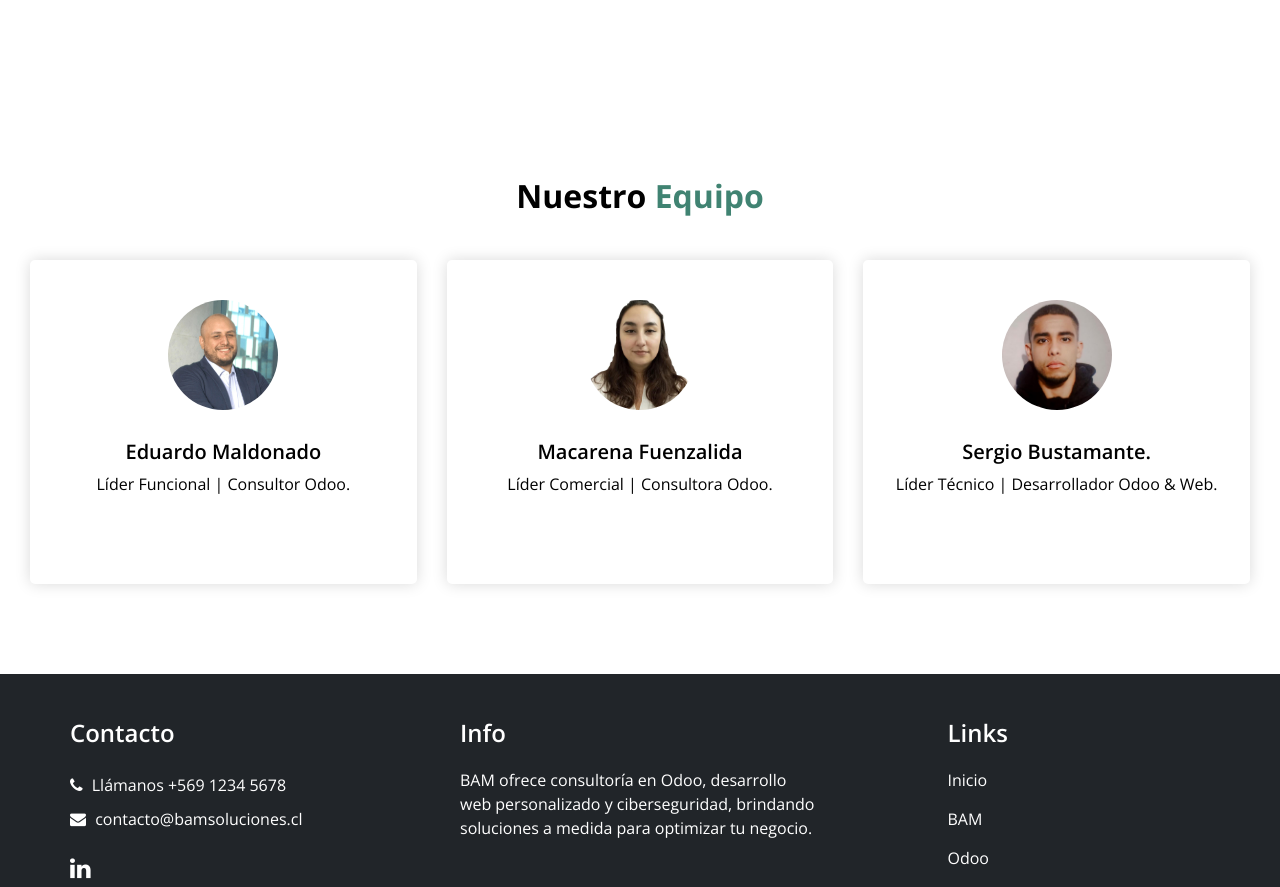
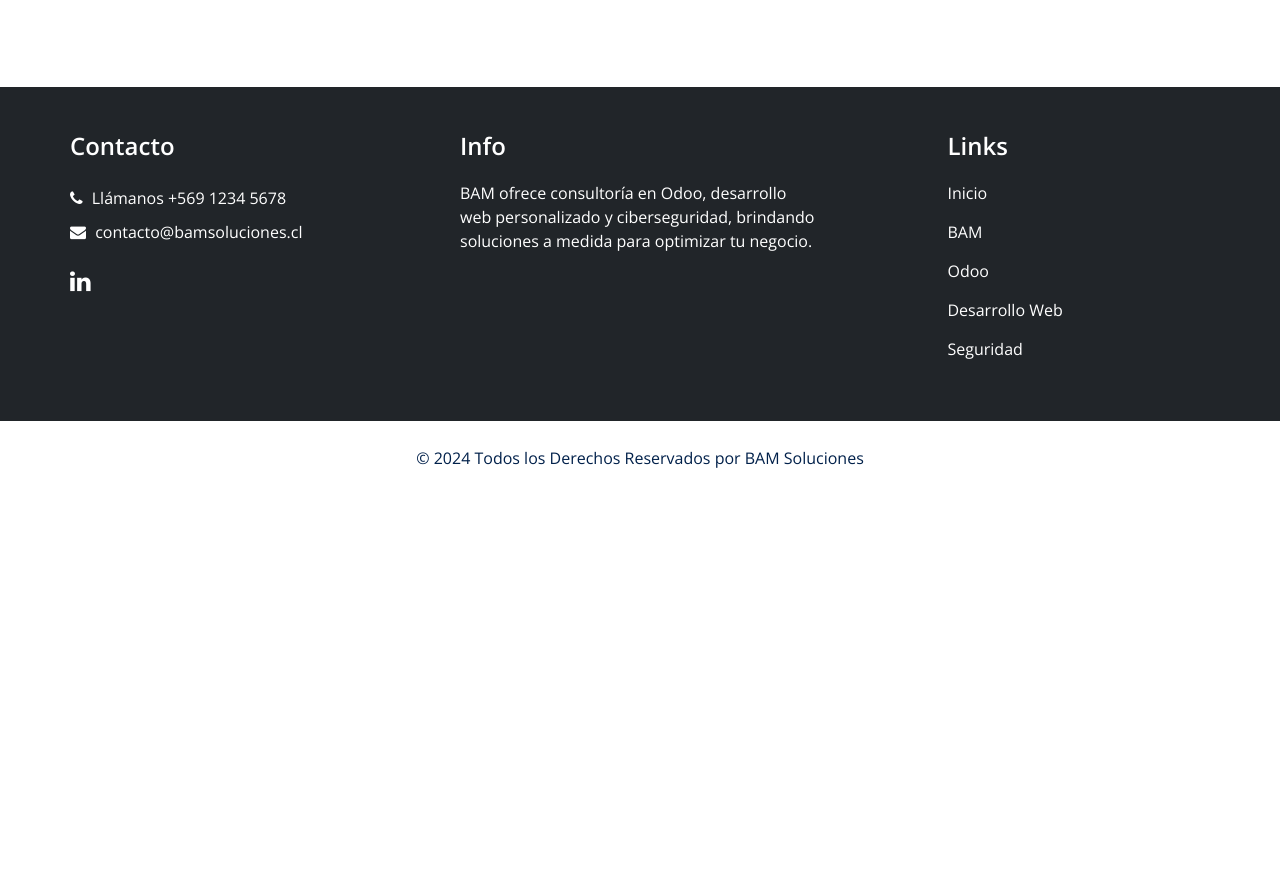
Before and after one commit to bam-cia/bam-cl, a plain HTML site: page about.html in a window 1280 px wide. Shown: the part 1430-2317 px from the top of the page. After the commit the page ends 1925 px from the top, so only its background shows below. Drawn offline with nearby package versions, Linux system fonts and the light colour scheme; some packages are replaced by stand-ins of ours.

Commit message:
del team section

```diff
--- a/about.html
+++ b/about.html
@@ -119,118 +119,6 @@
 
   <!-- end about section -->
 
-  <!-- team section -->
-  <section class="team_section layout_padding">
-    <div class="container-fluid">
-        <div class="heading_container heading_center">
-            <h2 class="">
-                Nuestro <span> Equipo</span>
-            </h2>
-        </div>
-        <div class="team_container">
-            <div class="row">
-                <div class="col-lg-4 col-sm-6">
-                    <div class="box ">
-                        <div class="img-box">
-                            <img src="images/eduardo.jpeg" class="img1" alt="">
-                        </div>
-                        <div class="detail-box">
-                            <h5>
-                                Eduardo Maldonado
-                            </h5>
-                            <p>
-                                Líder Funcional | Consultor Odoo.
-                            </p>
-                        </div>
-                        <div class="social_box">
-                            <a href="#">
-                            <i class="fa fa-facebook" aria-hidden="true"></i>
-                            </a>
-                            <a href="#">
-                            <i class="fa fa-twitter" aria-hidden="true"></i>
-                            </a>
-                            <a href="#">
-                            <i class="fa fa-linkedin" aria-hidden="true"></i>
-                            </a>
-                            <a href="#">
-                            <i class="fa fa-instagram" aria-hidden="true"></i>
-                            </a>
-                            <a href="#">
-                            <i class="fa fa-youtube-play" aria-hidden="true"></i>
-                            </a>
-                        </div>
-                    </div>
-                </div>
-                <div class="col-lg-4 col-sm-6">
-                    <div class="box ">
-                        <div class="img-box">
-                            <img src="images/macarena.jpg" class="img1" alt="">
-                        </div>
-                        <div class="detail-box">
-                            <h5>
-                                Macarena Fuenzalida
-                            </h5>
-                            <p>
-                                Líder Comercial | Consultora Odoo.
-                            </p>
-                        </div>
-                        <div class="social_box">
-                            <a href="#">
-                            <i class="fa fa-facebook" aria-hidden="true"></i>
-                            </a>
-                            <a href="#">
-                            <i class="fa fa-twitter" aria-hidden="true"></i>
-                            </a>
-                            <a href="#">
-                            <i class="fa fa-linkedin" aria-hidden="true"></i>
-                            </a>
-                            <a href="#">
-                            <i class="fa fa-instagram" aria-hidden="true"></i>
-                            </a>
-                            <a href="#">
-                            <i class="fa fa-youtube-play" aria-hidden="true"></i>
-                            </a>
-                        </div>
-                    </div>
-                </div>
-                <div class="col-lg-4 col-sm-6">
-                    <div class="box ">
-                        <div class="img-box">
-                            <img src="images/sergio.jpeg" class="img1" alt="">
-                        </div>
-                        <div class="detail-box">
-                            <h5>
-                                Sergio Bustamante.
-                            </h5>
-                            <p>
-                                Líder Técnico | Desarrollador Odoo & Web.
-                            </p>
-                        </div>
-                        <div class="social_box">
-                            <a href="#">
-                            <i class="fa fa-facebook" aria-hidden="true"></i>
-                            </a>
-                            <a href="#">
-                            <i class="fa fa-twitter" aria-hidden="true"></i>
-                            </a>
-                            <a href="#">
-                            <i class="fa fa-linkedin" aria-hidden="true"></i>
-                            </a>
-                            <a href="#">
-                            <i class="fa fa-instagram" aria-hidden="true"></i>
-                            </a>
-                            <a href="#">
-                            <i class="fa fa-youtube-play" aria-hidden="true"></i>
-                            </a>
-                        </div>
-                    </div>
-                </div>
-            </div>
-        </div>
-    </div>
-</section>
-<!-- end team section -->
-
    <!-- info section -->
    <section class="info_section layout_padding2">
     <div class="container">
```
